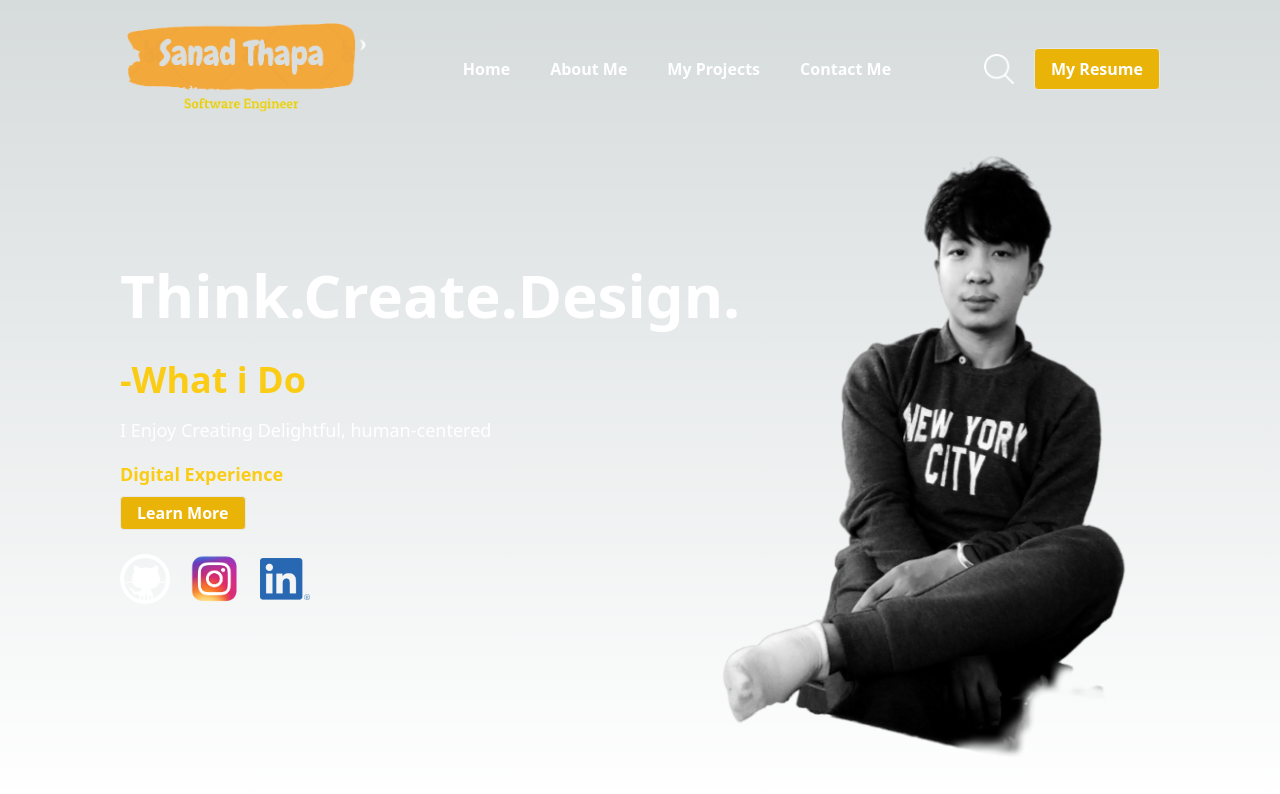
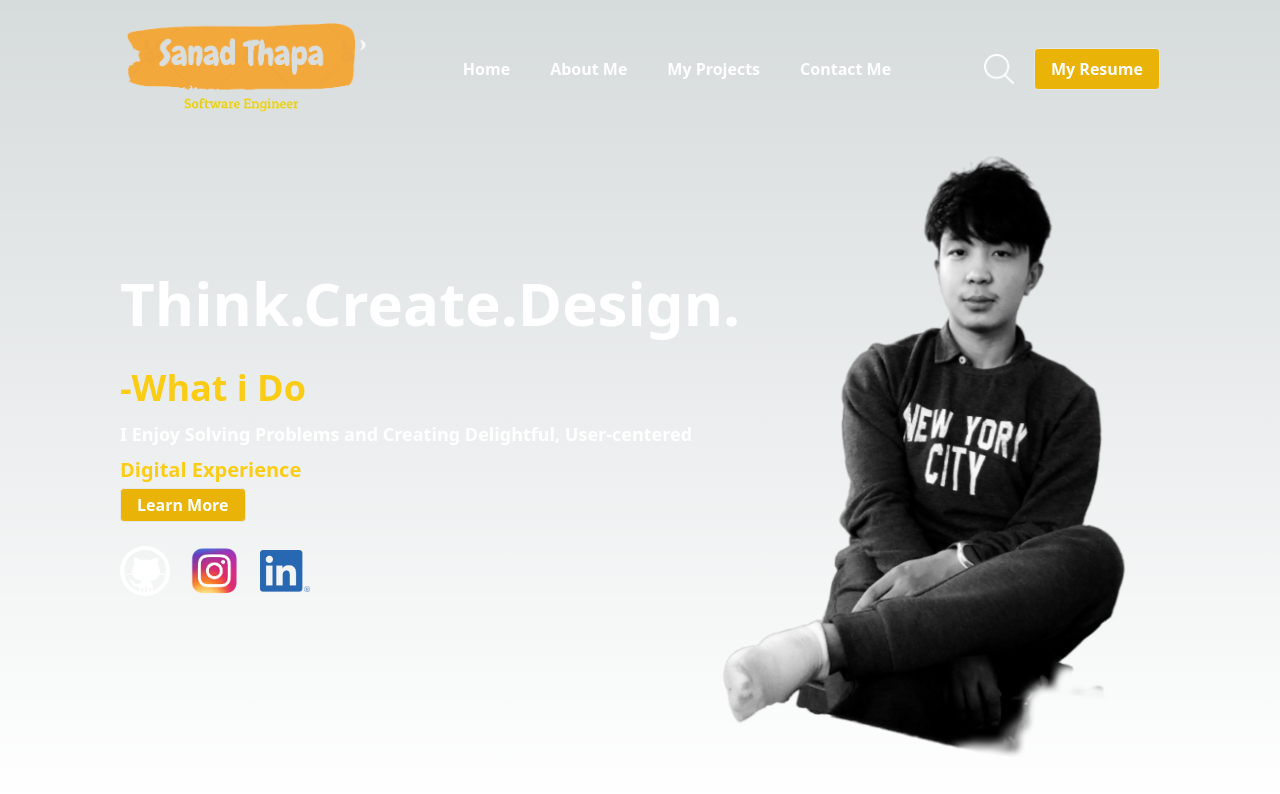
Before and after one commit to sanadtm/3d-sanad-portfolio, a Next.js app: page /component/HomeContent in a window 1280 px wide. Shown: the top 794 px of the page. Built offline with nearby package versions, Linux system fonts and the light colour scheme.

Commit message:
Added Github, linked in and insta ICON with respective Links

```diff
--- a/pages/component/AboutMe.js
+++ b/pages/component/AboutMe.js
@@ -17,7 +17,7 @@ export default function AboutMe() {
                                     -What i Do
                                 </div>
                             </div>
-                            <div className="text-lg py-2  ont-bold subpixel-antialiased">
+                            <div className="text-lg py-2  font-bold subpixel-antialiased">
                                 I Enjoy Creating Delightful, human-centered
                             </div>
                             <div className="text-lg  py-2 font-bold text-yellow-400  subpixel-antialiased">
@@ -29,7 +29,7 @@ export default function AboutMe() {
                         </div>
 
                         {/* 3d Model */}
-                        <Image className="animate-jump" width={400} height={400} src="/img/sanad1.png" />
+                        <Image className="animate-jump" width={400} height={400} src="/img/moon.png" />
                     </div>
                 </div>
             </div>
--- a/pages/component/HomeContent.js
+++ b/pages/component/HomeContent.js
@@ -19,13 +19,13 @@ export default function HomeContent() {
                                     -What i Do
                                 </div>
                             </div>
-                            <div className="text-lg ont-bold py-2 subpixel-antialiased">
-                                I Enjoy Creating Delightful, human-centered
+                            <div className="text-lg font-bold py-1 subpixel-antialiased">
+                                I Enjoy Solving Problems and Creating Delightful, User-centered
                             </div>
-                            <div className="text-lg py-2 font-bold text-yellow-400  subpixel-antialiased">
+                            <div className="text-xl py-1 font-bold text-yellow-400  subpixel-antialiased">
                                 Digital Experience
                             </div>
-                            <button className="transition  ease-in-out delay-150  hover:-translate-y-1 hover:scale-110 hover:bg-indigo-500 duration-300 bg-yellow-500 hover:bg-yellow-700 text-white font-bold py-1 px-4 border border-black-700 rounded">
+                            <button className="transition ease-in-out delay-150  hover:-translate-y-1 hover:scale-110 hover:bg-indigo-500 duration-300 bg-yellow-500 text-white font-bold py-1 px-4 border border-black-700 rounded">
                                 Learn More
                             </button>
                             <div className="items-center py-6 flex gap-5">
--- a/pages/component/NavBar.js
+++ b/pages/component/NavBar.js
@@ -43,7 +43,7 @@ export default function NavBar() {
 
                     <div className="text-white justify-center  items-center flex gap-5 ">
                         <Image className="gap-10 cursor-pointer " width={30} height={10} src="/img/search.png" />
-                        <button className="transition ease-in-out delay-150  hover:-translate-y-1 hover:scale-110 hover:bg-indigo-500 duration-300 bg-yellow-500 hover:bg-yellow-700 text-white font-bold py-2 px-4 border border-black-700 rounded">
+                        <button className="transition ease-in-out delay-150  hover:-translate-y-1 hover:scale-110 hover:bg-indigo-500 duration-300 bg-yellow-500 text-white font-bold py-2 px-4 border border-black-700 rounded">
                             My Resume
                         </button>
                     </div>
```
